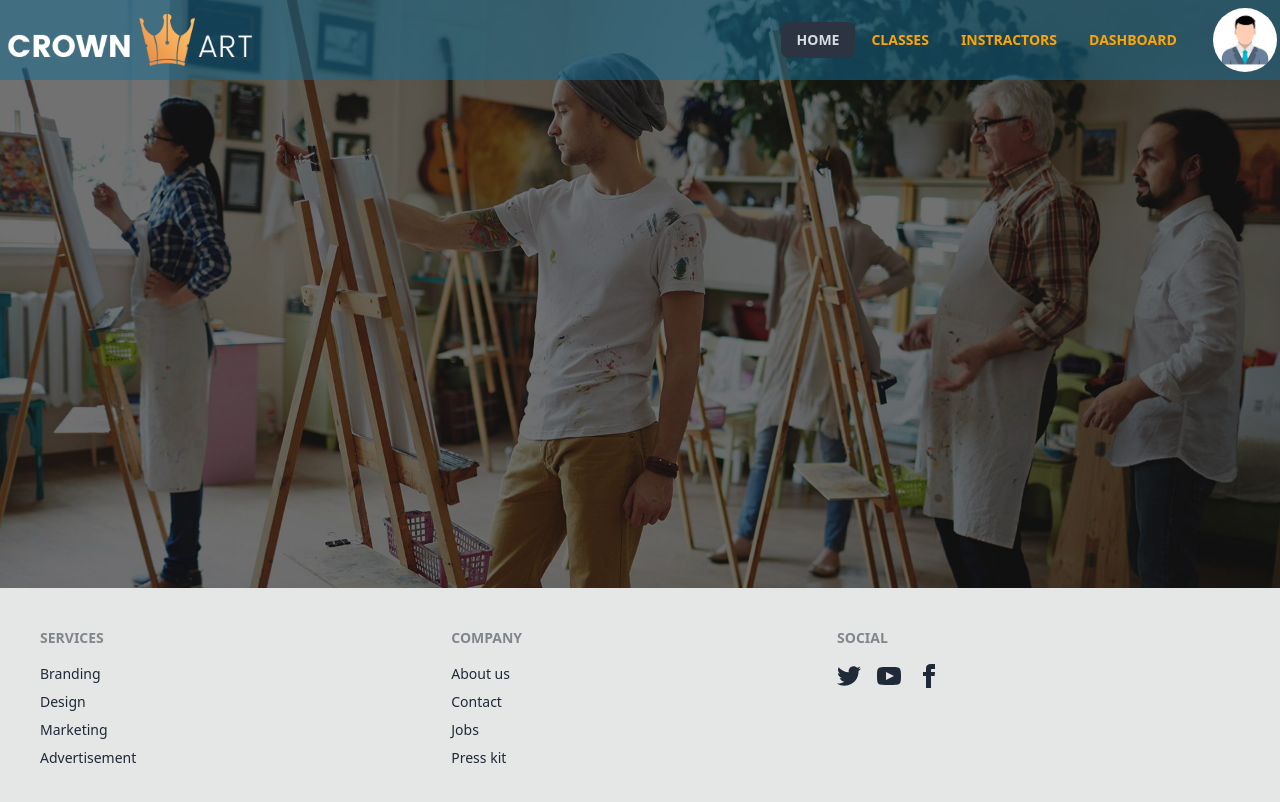
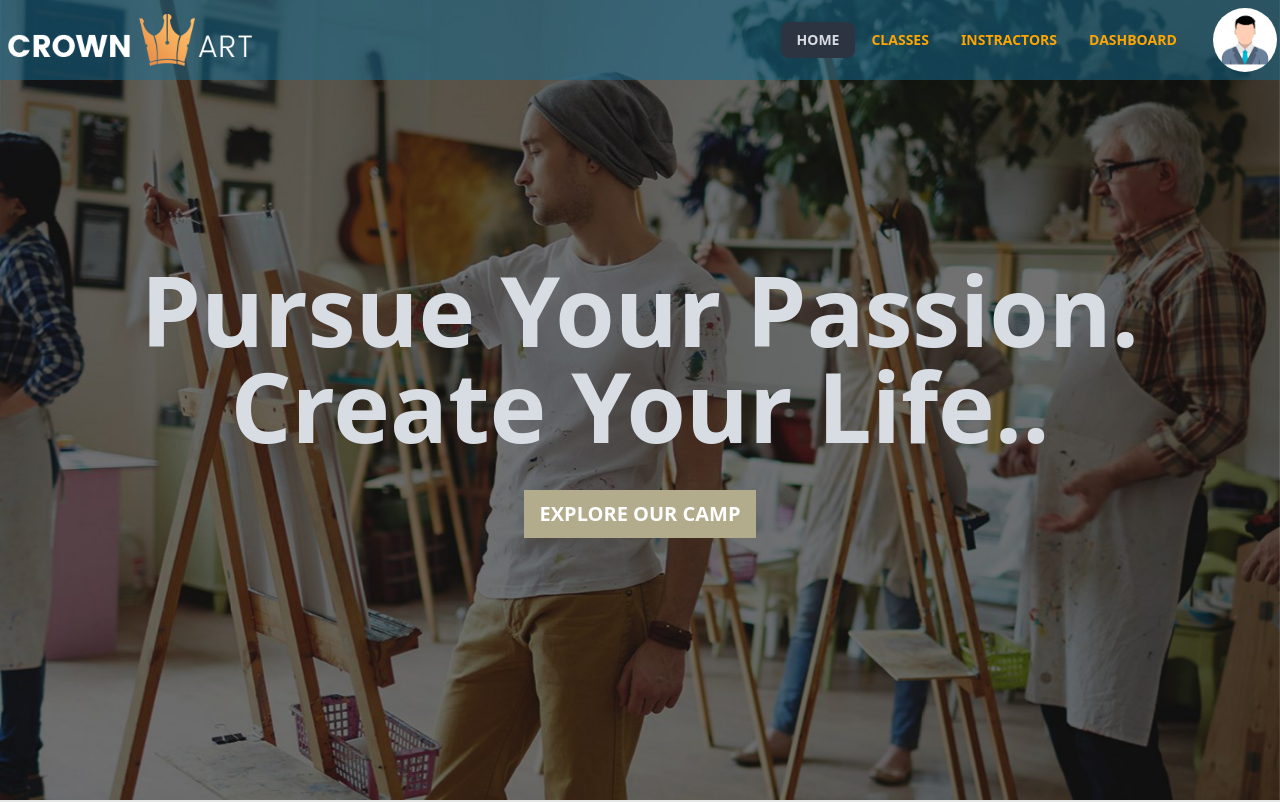
Before and after one commit to muhammadali246397/summer-camp-clinet, a React (Vite) app: page / in a window 1280 px wide. Shown: the top 802 px of the page. Built offline with nearby package versions, Linux system fonts and the light colour scheme.

Commit message:
complete slider section

```diff
--- a/package.json
+++ b/package.json
@@ -10,10 +10,13 @@
     "preview": "vite preview"
   },
   "dependencies": {
+    "@emotion/react": "^11.11.1",
+    "animate.css": "^4.1.1",
     "firebase": "^9.22.1",
     "localforage": "^1.10.0",
     "match-sorter": "^6.3.1",
     "react": "^18.2.0",
+    "react-awesome-reveal": "^4.2.3",
     "react-dom": "^18.2.0",
     "react-router-dom": "^6.12.0",
     "sort-by": "^1.2.0",
--- /dev/null
+++ b/src/Pages/Classes/Class.jsx
@@ -0,0 +1,14 @@
+import React from 'react';
+import { Bounce, Fade } from 'react-awesome-reveal';
+
+const Class = () => {
+    return (
+        <div>
+            <Bounce animate__fadeInDownBig>
+                <p>I am an animated text</p>
+            </Bounce>
+        </div>
+    );
+};
+
+export default Class;
--- a/src/Pages/HomePage/SliderSection/Slider.jsx
+++ b/src/Pages/HomePage/SliderSection/Slider.jsx
@@ -1,19 +1,67 @@
 import React from 'react';
-
+import 'animate.css';
 import { Swiper, SwiperSlide } from "swiper/react";
 import "swiper/css";
 import { Navigation } from "swiper";
 import slide1 from '../../../assets/slider/slide_1.jpg'
 import slide2 from '../../../assets/slider/slide_2.jpg'
 import slide3 from '../../../assets/slider/slide_3.jpg'
+import { Slide, } from 'react-awesome-reveal';
 
 const Slider = () => {
   return (
     <div>
       <Swiper navigation={true} modules={[Navigation]} className="mySwiper">
-        <SwiperSlide><img src={slide1} alt="" /></SwiperSlide>
-        <SwiperSlide><img src={slide2} alt="" /></SwiperSlide>
-        <SwiperSlide><img src={slide3} alt="" /></SwiperSlide>
+        <SwiperSlide>
+          <div className="hero min-h-screen" style={{backgroundImage:`url(${slide1})`}}>
+            {/* <div className="hero-overlay bg-opacity-60"></div> */}
+            <div className="hero-content text-center text-neutral-content">
+              <div className="">
+             <Slide direction='right'>
+             <h1 className="mb-5 text-8xl font-semibold">Pursue Your Passion. <br />Create Your Life..</h1>
+             </Slide>
+             <Slide direction='left'>
+              <button className='btn hover:text-orange-600 mt-4 text-xl bg-[#B2AB8C] text-white border-none rounded-none font-bold'>Explore Our Camp</button>
+             </Slide>
+
+              </div>
+            </div>
+          </div>
+        </SwiperSlide>
+        <SwiperSlide>
+          <div className="hero min-h-screen" style={{backgroundImage:`url(${slide2})`}}>
+            {/* <div className="hero-overlay bg-opacity-60"></div> */}
+            <div className="hero-content text-center text-neutral-content">
+              <div className="">
+
+             <Slide direction='down'>
+             <h1 className="mb-5 text-8xl font-semibold">Founded by artist and <br /> supporting artist since 1875</h1>
+             </Slide>
+             <Slide direction='up'>
+              <button className='btn hover:text-orange-600 mt-4 text-xl bg-[#B2AB8C] text-white border-none rounded-none font-bold'>Explore Our Camp</button>
+             </Slide>
+
+              </div>
+            </div>
+          </div>
+        </SwiperSlide>
+        <SwiperSlide>
+          <div className="hero min-h-screen" style={{backgroundImage:`url(${slide3})`}}>
+            {/* <div className="hero-overlay bg-opacity-60"></div> */}
+            <div className="hero-content text-center text-neutral-content">
+              <div className="">
+               <Slide direction='left'>
+               <h1 className="mb-5 text-8xl font-semibold">Experiences for the <br /> artist in you</h1>
+               </Slide>
+               <Slide direction='right'>
+              <button className='btn hover:text-orange-600 mt-4 text-xl bg-[#B2AB8C] text-white border-none rounded-none font-bold'>Explore Our Camp</button>
+             </Slide>
+
+              </div>
+            </div>
+          </div>
+        </SwiperSlide>
+
       </Swiper>
     </div>
   );
--- a/src/Routes/Router.jsx
+++ b/src/Routes/Router.jsx
@@ -3,6 +3,7 @@ import {
   } from "react-router-dom";
 import Main from "../Layout/MainLayout/Main";
 import Home from "../Pages/HomePage/Home/Home";
+import Class from "../Pages/Classes/Class";
 
   const router = createBrowserRouter([
     {
@@ -12,6 +13,10 @@ import Home from "../Pages/HomePage/Home/Home";
         {
             path:'/',
             element:<Home></Home>
+        },
+        {
+          path:'/class',
+          element:<Class></Class>
         }
       ]
     },
```
Also changed, not shown: 1 other file (tests, documents, lock files or other folders).
